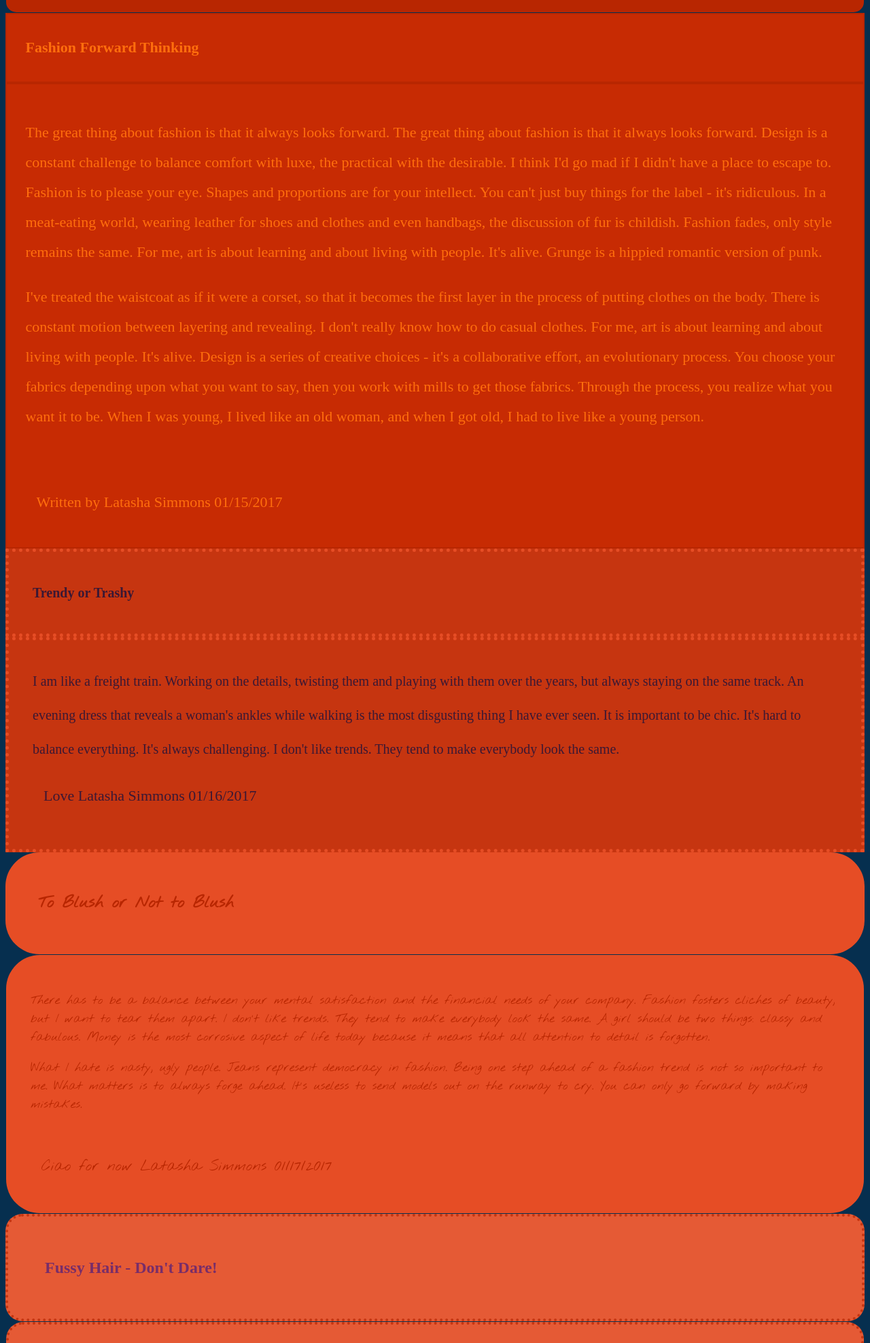
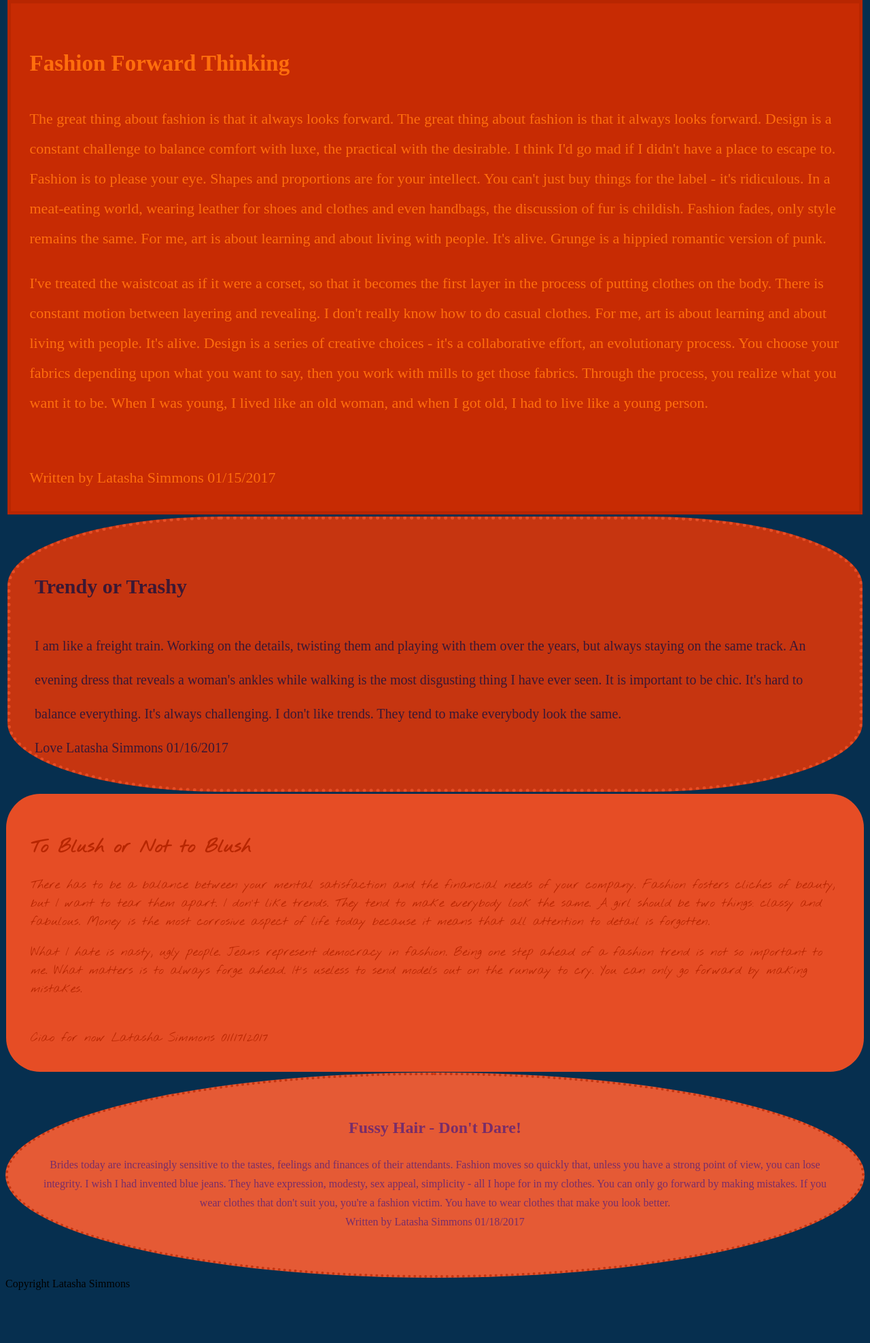
Before and after one commit to lsimmons1832/blog, a plain HTML site: page index.html in a window 1280 px wide. Shown: the part 824-2800 px from the top of the page at 68% size. After the commit the page ends 2730 px from the top, so only its background shows below. Drawn offline with Linux system fonts and the light colour scheme; a web font is replaced by a local one.

Commit message:
finally done

```diff
--- a/article.css
+++ b/article.css
@@ -9,7 +9,19 @@ body{
 	background-color: #062f4f;
 }
 
-.header1 {
+.section1 {
+	background-color: #b82601;
+	color: #062f4f;
+	font-family: 'Homemade Apple';
+	font-size: 24px;
+	margin: 3px;
+	padding: 1em;
+	line-height: 1.5;
+	border-radius: 20px;
+}
+
+
+/*#article1 {
 	background-color: #b82601;
 	color: #062f4f;
 	font-family: 'Homemade Apple';
@@ -17,20 +29,8 @@ body{
 	margin: 0;
 	padding: 1em;
 	line-height: 1.5;
-	border-radius: 20px;
-}
-
-
-#article1 {
-	background-color: #b82601;
-	color: #062f4f;
-	font-family: 'Homemade Apple';
-	font-size: 24px;
-	margin: 1px;
-	padding: 1em;
-	line-height: 1.5;
 	border-radius: 15px;
-}
+}*/
 
 /*#article1 {
 	color: #062f4f;
@@ -38,16 +38,15 @@ body{
 }*/
 
 
-.header2,
-#article2 {
+.section2 {
 		color: #FF6E0D;
 		font-family: 'Calligraffitti';
 		font-size: 22px;
 		background-color: #c72b03;
 		padding: 1.25em;
-		margin: 0;
+		margin: 3px;
 		line-height: 2;
-		border: 2px solid #b82601;
+		border: 5px solid #b82601;
 }
 
 /*#article2 {
@@ -55,16 +54,16 @@ body{
 		font-family: 'Calligraffitti';
 }*/
 
-.header3,
- #article3 {
+.section3 {
 	color: #3B1834; /*#062c4c*/
 	font-family: 'Annie Use Your Telescope';
 	font-size: 20px;
 	background-color: #C63510;
 	padding: 1.75em;
-	margin: 0;
+	margin: 3px;
 	line-height: 2.5;
 	border: 5px dotted #E64D25;
+	border-radius: 25%;
 }
 
 /*#article3 {
@@ -72,17 +71,7 @@ body{
 	font-family: 'Annie Use Your Telescope';
 }*/
 
-.header4 {
-	color: #b82601;
-	font-family: 'Nothing You Could Do';
-	background-color: #E64D25;
-	margin: 0;
-	padding: 2em;
-	line-height: 2.25;
-	border-radius: 50px;
-}
-
-#article4 {
+.section4 {
 	color: #b82601;
 	font-family: 'Nothing You Could Do';
 	font-size: 18px;
@@ -93,7 +82,7 @@ body{
 	border-radius: 50px;
 }
 
-.header5 {
+.section5 {
 	color: #782D69;
 	font-family: 'Waiting for the Sunrise';
 	background-color: #E55A35;
@@ -101,10 +90,11 @@ body{
 	padding: 2.25em;
 	line-height: 1.75;
 	border: 4px dotted #C63510;
-	border-radius: 25px;
+	border-radius: 60%;
+	text-align: center;
 }
 
-#article5 {
+/*#article5 {
 	color: #782D69;
 	font-family: 'Waiting for the Sunrise';
 	font-size: 16px;
@@ -113,7 +103,7 @@ body{
 	padding: 2.25em;
 	line-height: 2.25;
 	border: 4px dotted #C63510;
-	border-radius: 25px;
+	border-radius: 25px;*/
 }
 footer {
 	padding: 1rem;
--- a/index.html
+++ b/index.html
@@ -13,43 +13,45 @@
 	</h1>
 </header>
 <body>
+	<section class="section1">
 		<h2 class="header1">An Ugly Betty Blog</h2>
 			<article id="article1">
-			<section>
 		<p>I love my beauty. It's not my fault. Vanity is the healthiest thing in life. I think God is the most fantastic designer. My aim is to make the poor look rich and the rich look poor. Insecurity is a waste of time.</p> <p>Everything I do is a matter of heart, body and soul. I love to design things that people can actually buy. I'm staggered by what a boot costs today. I would like the people that buy my clothes to understand that for me it's one small piece of art. If you cut a painter's hands off, he'd still feel the urge to pick up a brush. All I did my first year at Vogue was Xerox.</p><br>
+			</article>
+		 <footer>Signing off Latasha Simmons 01/14/2017</footer>
 		</section>
-		 <footer>Signing off Latasha Simmons 01/14/2017</footer>
-		</article>
+		<section class="section2">
 			<h2 class="header2">Fashion Forward Thinking</h2>
 				<article id="article2">
-			<section>
 			<p>The great thing about fashion is that it always looks forward. The great thing about fashion is that it always looks forward. Design is a constant challenge to balance comfort with luxe, the practical with the desirable. I think I'd go mad if I didn't have a place to escape to. Fashion is to please your eye. Shapes and proportions are for your intellect. You can't just buy things for the label - it's ridiculous. In a meat-eating world, wearing leather for shoes and clothes and even handbags, the discussion of fur is childish. Fashion fades, only style remains the same. For me, art is about learning and about living with people. It's alive. Grunge is a hippied romantic version of punk.</p>
 
 			<p>I've treated the waistcoat as if it were a corset, so that it becomes the first layer in the process of putting clothes on the body. There is constant motion between layering and revealing. I don't really know how to do casual clothes. For me, art is about learning and about living with people. It's alive. Design is a series of creative choices - it's a collaborative effort, an evolutionary process. You choose your fabrics depending upon what you want to say, then you work with mills to get those fabrics. Through the process, you realize what you want it to be. When I was young, I lived like an old woman, and when I got old, I had to live like a young person.</p><br>
+				</article>
+			 <footer>Written by Latasha Simmons 01/15/2017</footer>
 			</section>
-		 <footer>Written by Latasha Simmons 01/15/2017</footer>
-		</article>
+			<section class="section3">
 				<h2 class="header3">Trendy or Trashy</h2>
 					<article id="article3">
-			<section>
 		I am like a freight train. Working on the details, twisting them and playing with them over the years, but always staying on the same track. An evening dress that reveals a woman's ankles while walking is the most disgusting thing I have ever seen. It is important to be chic. It's hard to balance everything. It's always challenging. I don't like trends. They tend to make everybody look the same. <br>
+				</article>
+			<footer>Love Latasha Simmons 01/16/2017</footer>
 		</section>
-		 <footer>Love Latasha Simmons 01/16/2017</footer>
-		</article>
+		<section class="section4">
 			<h2 class="header4">To Blush or Not to Blush</h2>
 				<article id="article4">
-			<section>
 		<p>There has to be a balance between your mental satisfaction and the financial needs of your company. Fashion fosters cliches of beauty, but I want to tear them apart. I don't like trends. They tend to make everybody look the same. A girl should be two things: classy and fabulous. Money is the most corrosive aspect of life today because it means that all attention to detail is forgotten.</p> <p>What I hate is nasty, ugly people. Jeans represent democracy in fashion. Being one step ahead of a fashion trend is not so important to me. What matters is to always forge ahead. It's useless to send models out on the runway to cry. You can only go forward by making mistakes.</p><br>
+				</article>
+			<footer>Ciao for now Latasha Simmons 01/17/2017</footer>
 		</section>
-		 <footer>Ciao for now Latasha Simmons 01/17/2017</footer>
-		</article>
+		<section class="section5">
 			<h2 class="header5">Fussy Hair - Don't Dare!</h2>
 				<article id="article5">
-			<section>
 		Brides today are increasingly sensitive to the tastes, feelings and finances of their attendants. Fashion moves so quickly that, unless you have a strong point of view, you can lose integrity. I wish I had invented blue jeans. They have expression, modesty, sex appeal, simplicity - all I hope for in my clothes. You can only go forward by making mistakes. If you wear clothes that don't suit you, you're a fashion victim. You have to wear clothes that make you look better.<br>
+				</article>
+			<footer>Written by Latasha Simmons 01/18/2017</footer><br>
 		</section>
-		 <footer>Written by Latasha Simmons 01/18/2017</footer><br>
-		</article>
+
+
 
 
 	<footer>Copyright Latasha Simmons</footer>
```
Lines whose indentation alone changed are shown as unchanged.
